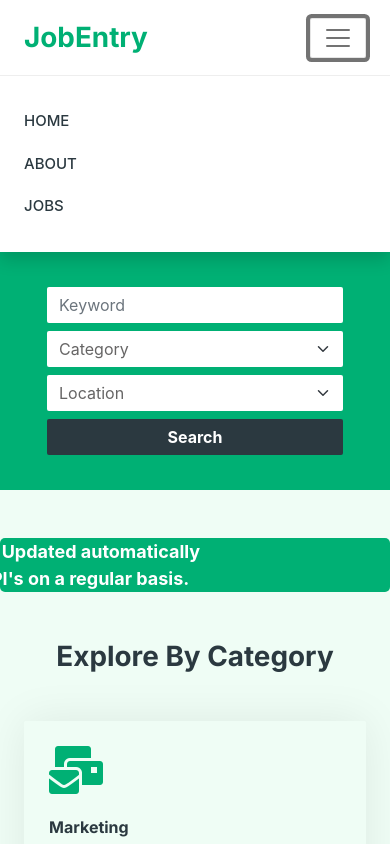
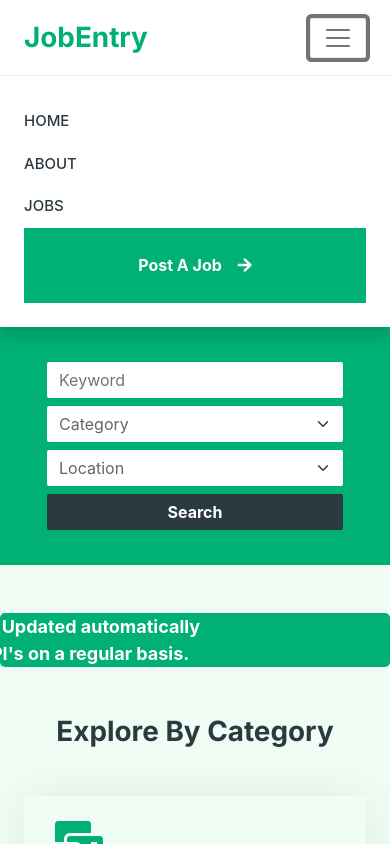
Before and after one commit to Subhrajitbw/subhrajitbw.github.co, a React (Create React App) app: page / in a window 390 px wide. Both pictures are taken after a click on the button 338 px from the left and 37 px from the top of the page. Shown: the top 844 px of the page. Built offline with nearby package versions, Linux system fonts and the light colour scheme.

Commit message:
Your awesome message

```diff
--- a/src/Components/Header/Header.js
+++ b/src/Components/Header/Header.js
@@ -31,8 +31,9 @@ function Header() {
               </div>
             </div> */}
             <Link to="/job-list" className="nav-item nav-link">Jobs</Link>
+            <Link to="/job-post" className="btn btn-primary rounded-0 py-4 px-lg-5 d-lg-block">Post A Job<i className="fa fa-arrow-right ms-3" /></Link>
           </div>
-          <Link to="/job-post" className="btn btn-primary rounded-0 py-4 px-lg-5 d-none d-lg-block">Post A Job<i className="fa fa-arrow-right ms-3" /></Link>
+
         </div>
       </nav>
   )
```
